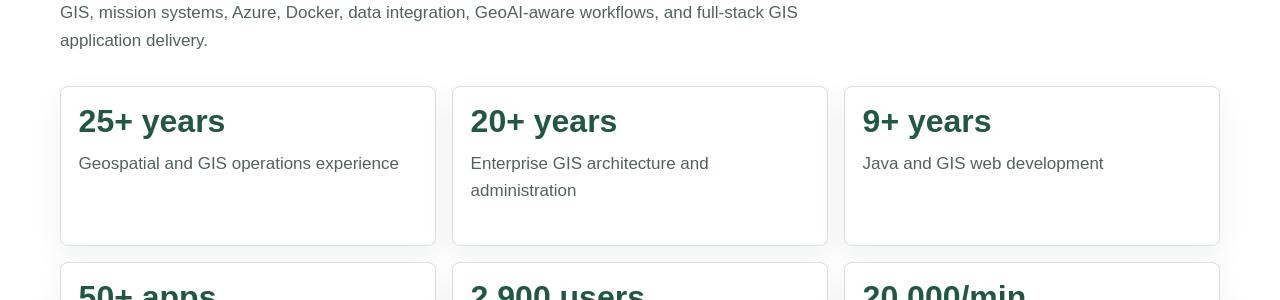
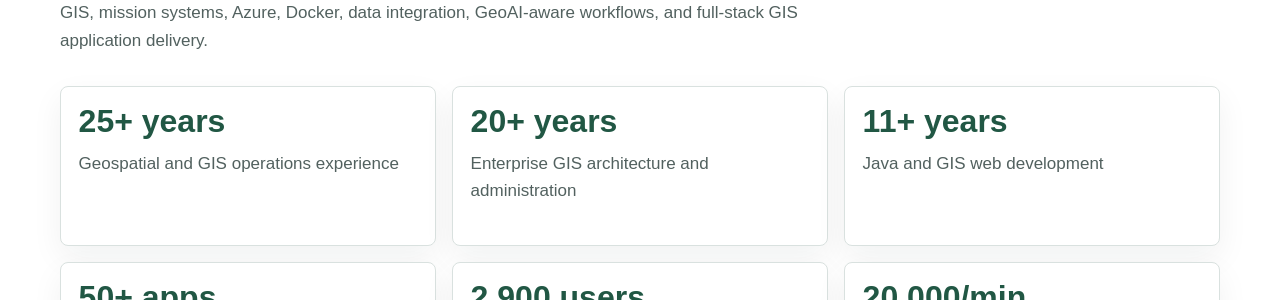
Before and after one commit to JosephDillard/JosephDillard, a Jekyll site: the page built from index.md, in a window 1280 px wide and 900 px high, scrolled down 718 px. Shown: the part 157-457 px from the top of the window. Built offline with Jekyll 4.4.1, drawn with Linux system fonts in a browser that asks for light colours.

Commit message:
Bump Java/GIS experience to 11+ and update images
Update reported Java and GIS web development experience from 9+ to 11+ in index.md and resume.md. Replace three status-board screenshots in assets/images/screenshots/ with updated PNGs (status-board-map-tools-mgrs.png, status-board-response-support-search.png, status-board-wiki-search-function.png).

```diff
--- a/index.md
+++ b/index.md
@@ -36,7 +36,7 @@ body_class: home
       <span>Enterprise GIS architecture and administration</span>
     </article>
     <article class="metric-card">
-      <strong>9+ years</strong>
+      <strong>11+ years</strong>
       <span>Java and GIS web development</span>
     </article>
     <article class="metric-card">
```
Also changed, not shown: resume.md (+1 -1 lines), assets/images/screenshots/status-board-map-tools-mgrs.png, assets/images/screenshots/status-board-response-support-search.png, assets/images/screenshots/status-board-wiki-search-function.png.
